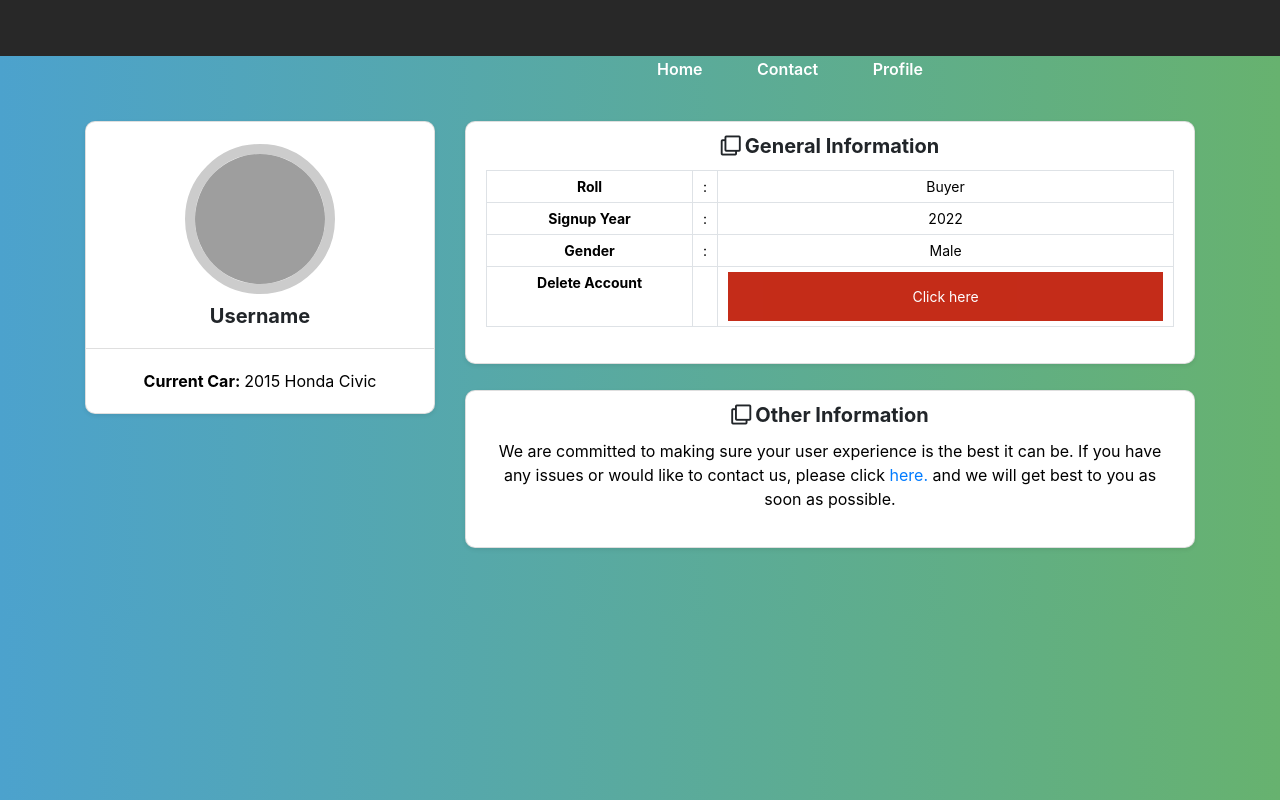
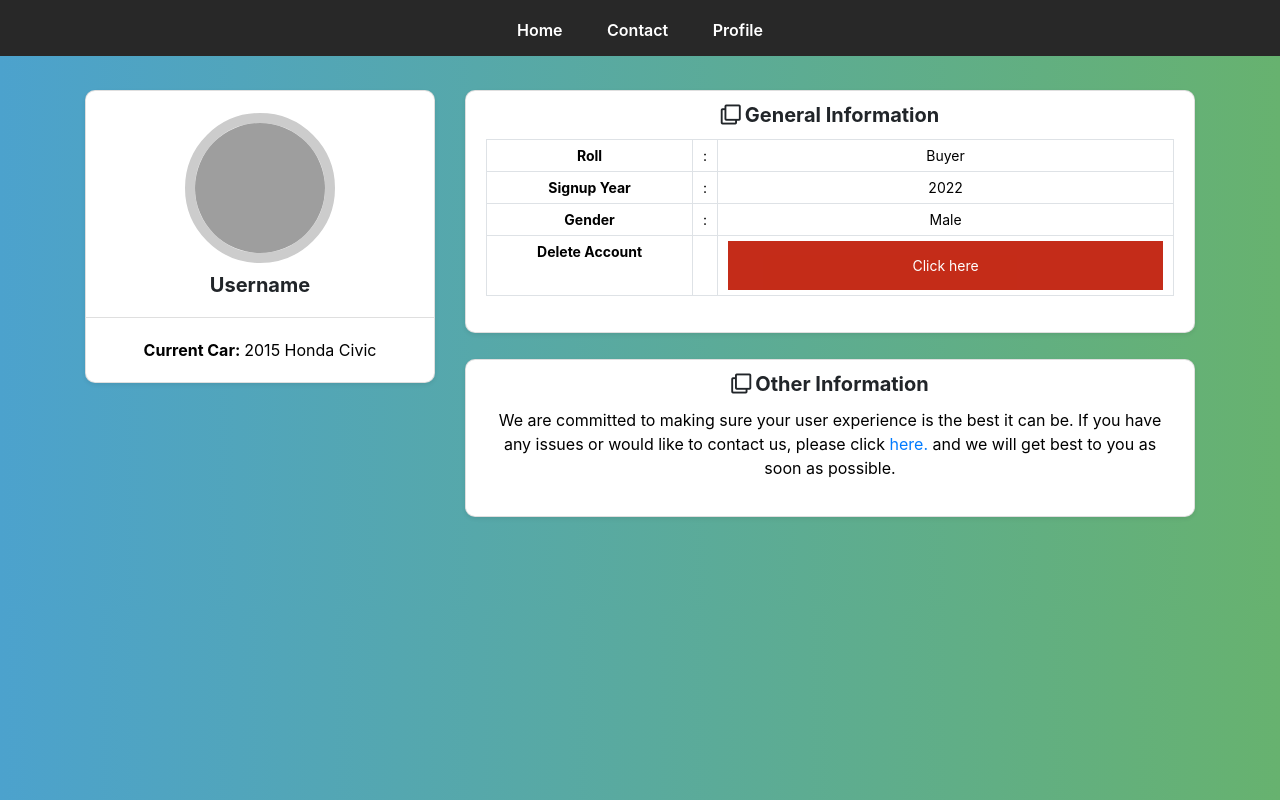
Before and after one commit to mtgates6/COEN163-Final, a plain HTML site: page FINAL/profile.html in a window 1280 px wide. Drawn offline with nearby package versions, Linux system fonts and the light colour scheme; grey boxes are pictures that could not be loaded.

Commit message:
Update profile.css

```diff
--- a/FINAL/profile.css
+++ b/FINAL/profile.css
@@ -2,11 +2,10 @@
   box-sizing: border-box;
 }
 
-#nav {
+#nav{
   background-color: #282828;
   text-align: left;
-  padding-top: 8px;
-  padding-left: 300px;
+  position: fixed;
   left: 0;
   top: 0;
   width: 100%;
@@ -18,7 +17,8 @@
 
 #nav li {
   display: inline-block;
-  padding: 0px 5px;
+  position: top;
+  padding: 0px 20px;
 }
 
 #nav a {
@@ -26,7 +26,8 @@
   -webkit-transition: background-color .2s ease-in-out;
   -ms-transition: background-color .2s ease-in-out;
   transition: background-color .2s ease-in-out;
-  position: relative;
+  margin-top: -90px;
+  position: left;
   display: block;
   color: #fff;
   text-decoration: none;
@@ -36,7 +37,7 @@
   color: #fff;
   height: 2.5em;
   line-height: 2.5em;
-  padding: 0 1.25em;
+  padding: 100 1.25em;
   float: left;
 }
 
@@ -53,7 +54,7 @@
 
 /* item containers */
 .container {
-  margin: 25px;
+  margin: 50px;
   max-width: calc(100% - 50px);
   width: 1200px;
 }
@@ -104,6 +105,7 @@ body {
   padding: 5px 10px;
   color: #000;
 }
+
 
 
 /* Set a style for all buttons */
```
